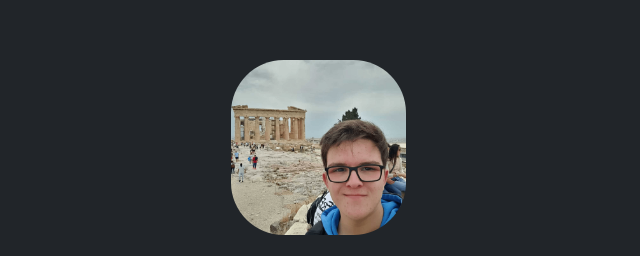
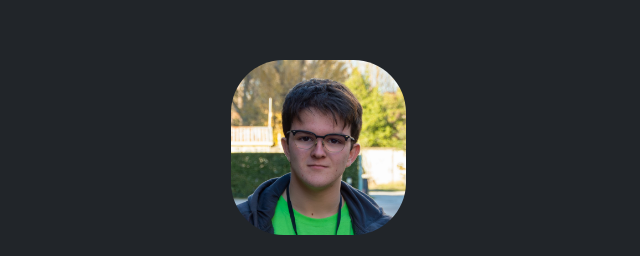
Before and after one commit to ThaDome23/website, a plain HTML site: page index.html in a window 1280 px wide. Shown: the part 206-462 px from the top of the page, without its empty margins (321-961 px from the left). Drawn offline with nearby package versions, Linux system fonts and the light colour scheme.

Commit message:
updated image

```diff
--- a/index.html
+++ b/index.html
@@ -15,7 +15,7 @@
 <body class="d-flex justify-content-center align-items-center bg-dark">
 
     <div class="content">
-        <img id="i" src="img.png" width="175" class="img my-4">
+        <img id="i" src="profile.jpeg" width="175" class="img my-4">
 
         <h1 class="text-lg fw-bold text-white">Hi, I'm Domenico</h1>
         <a class="btn btn-success" href="https://github.domewastaken.dev">
```
Also changed, not shown: img.png (deleted), profile.jpeg (added).
